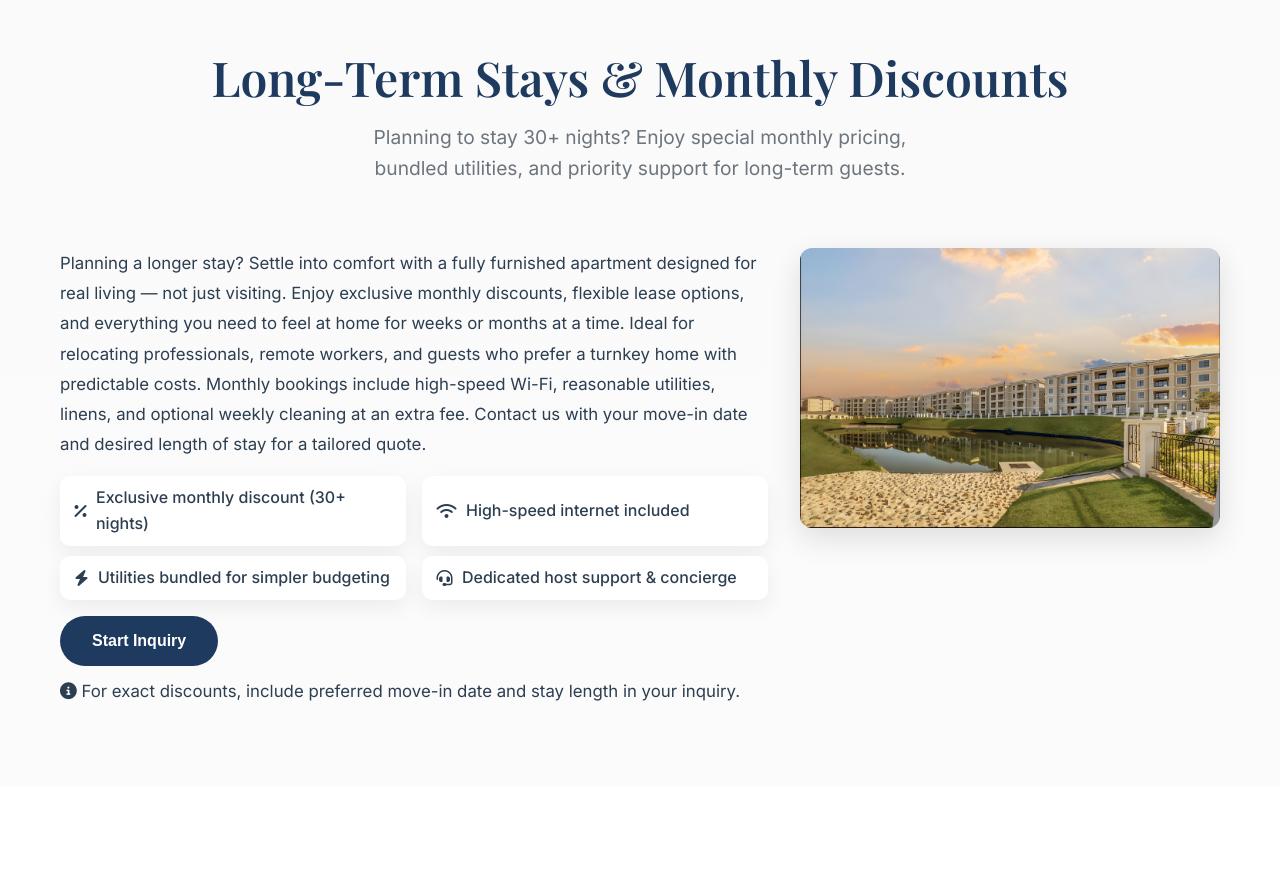
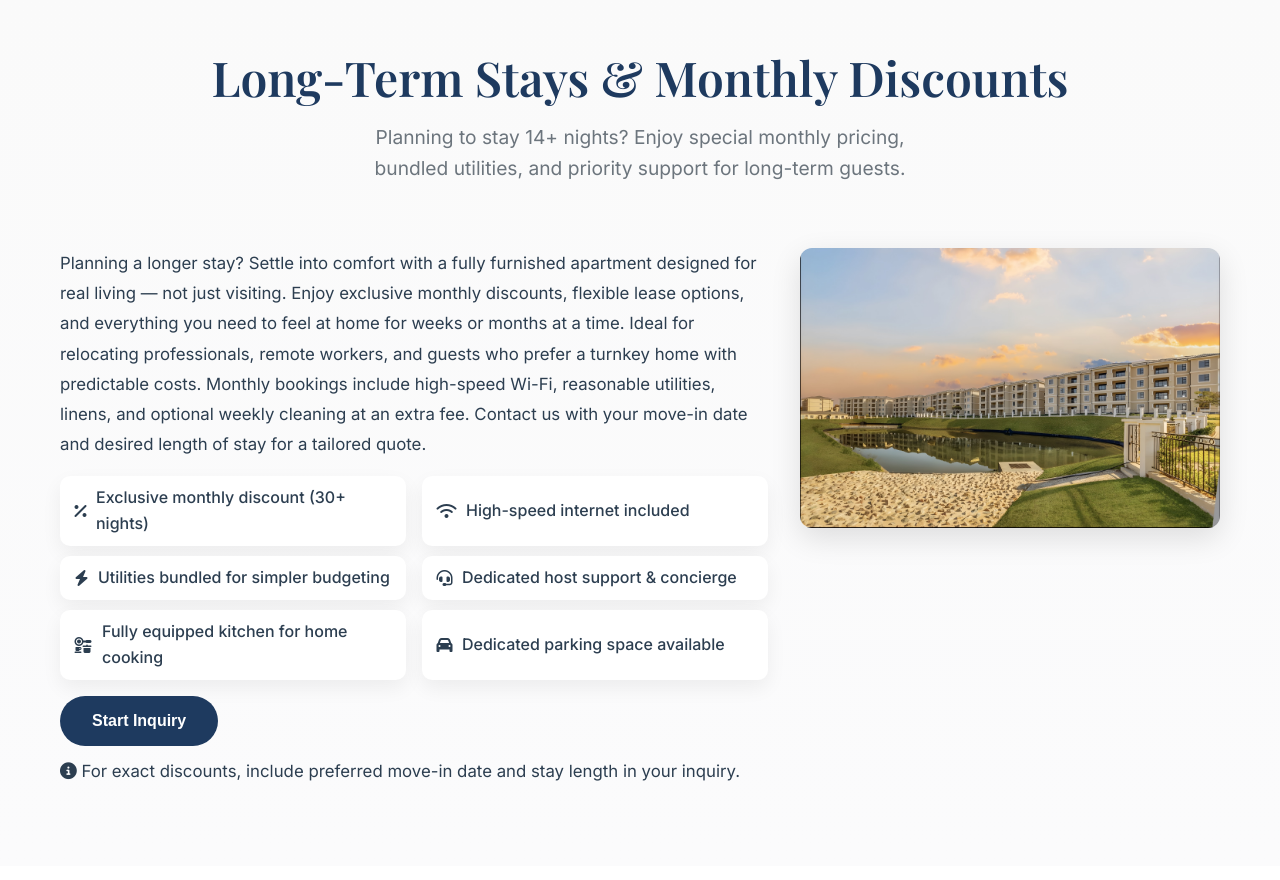
Before and after one commit to Santa-saint/truvela, a plain HTML site: page index.html in a window 1280 px wide. Shown: the part 6040-6920 px from the top of the page. Drawn offline with nearby package versions, Linux system fonts and the light colour scheme.

Commit message:
Update index.html
long stay section updated

```diff
--- a/index.html
+++ b/index.html
@@ -398,7 +398,7 @@
   <div class="container">
     <div class="section-header">
       <h2 class="section-title">Long-Term Stays & Monthly Discounts</h2>
-      <p class="section-subtitle">Planning to stay 30+ nights? Enjoy special monthly pricing, bundled utilities, and priority support for long-term guests.</p>
+      <p class="section-subtitle">Planning to stay 14+ nights? Enjoy special monthly pricing, bundled utilities, and priority support for long-term guests.</p>
     </div>
 
     <div class="longterm-grid">
@@ -410,6 +410,8 @@
           <li><i class="fas fa-wifi"></i> High-speed internet included</li>
           <li><i class="fas fa-bolt"></i> Utilities bundled for simpler budgeting</li>
           <li><i class="fas fa-headset"></i> Dedicated host support & concierge</li>
+          <li><i class="fas fa-kitchen-set"></i> Fully equipped kitchen for home cooking</li>
+          <li><i class="fas fa-car"></i> Dedicated parking space available</li>
         </ul>
 
         <div class="longterm-actions">
```
